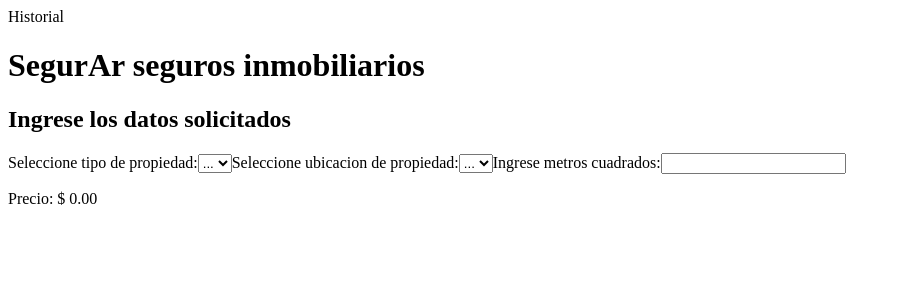
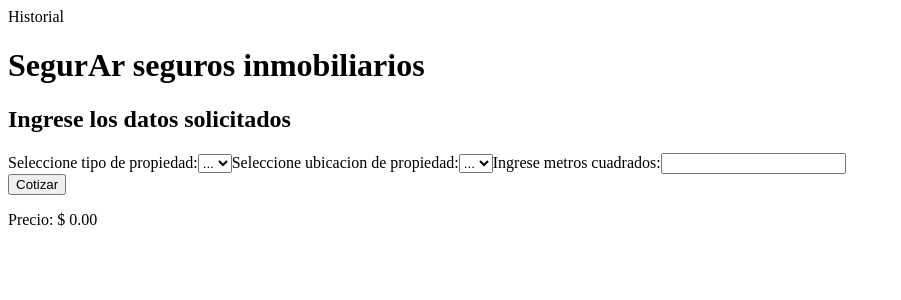
Before and after one commit to skarletswd/ProyectoFinalReactTP3, a React (Vite) app: page / in a window 1280 px wide. Shown: the top 300 px of the page, without its empty margins (0-901 px from the left). Built offline with nearby package versions, Linux system fonts and the light colour scheme.

Commit message:
agregue boton cotizar

```diff
--- a/src/Inicio.jsx
+++ b/src/Inicio.jsx
@@ -20,7 +20,6 @@ function Inicio() {
             <h1>SegurAr seguros inmobiliarios</h1>
 
             <div>
-
                 <h2>Ingrese los datos solicitados</h2>
 
                 <label htmlFor="tipo">Seleccione tipo de propiedad:</label>
@@ -48,8 +47,14 @@ function Inicio() {
                 <label htmlFor="metros">Ingrese metros cuadrados:</label>
                 <input type="number" required/>
 
+                <section>
+                    <button>Cotizar</button>
+                </section>
+
+            </div>
+
+            <div>
                 <p>Precio: $ <span>0.00</span></p>
-
             </div>
 
         </>
```
